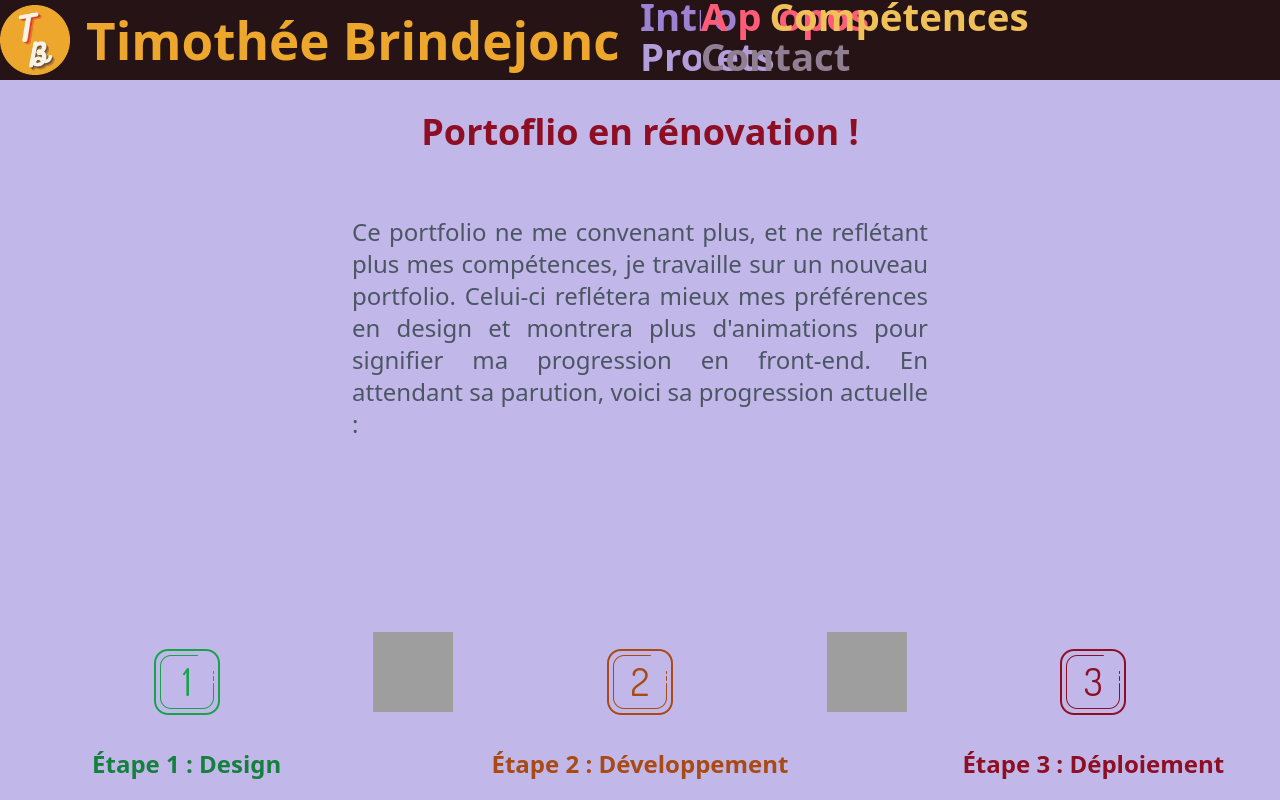
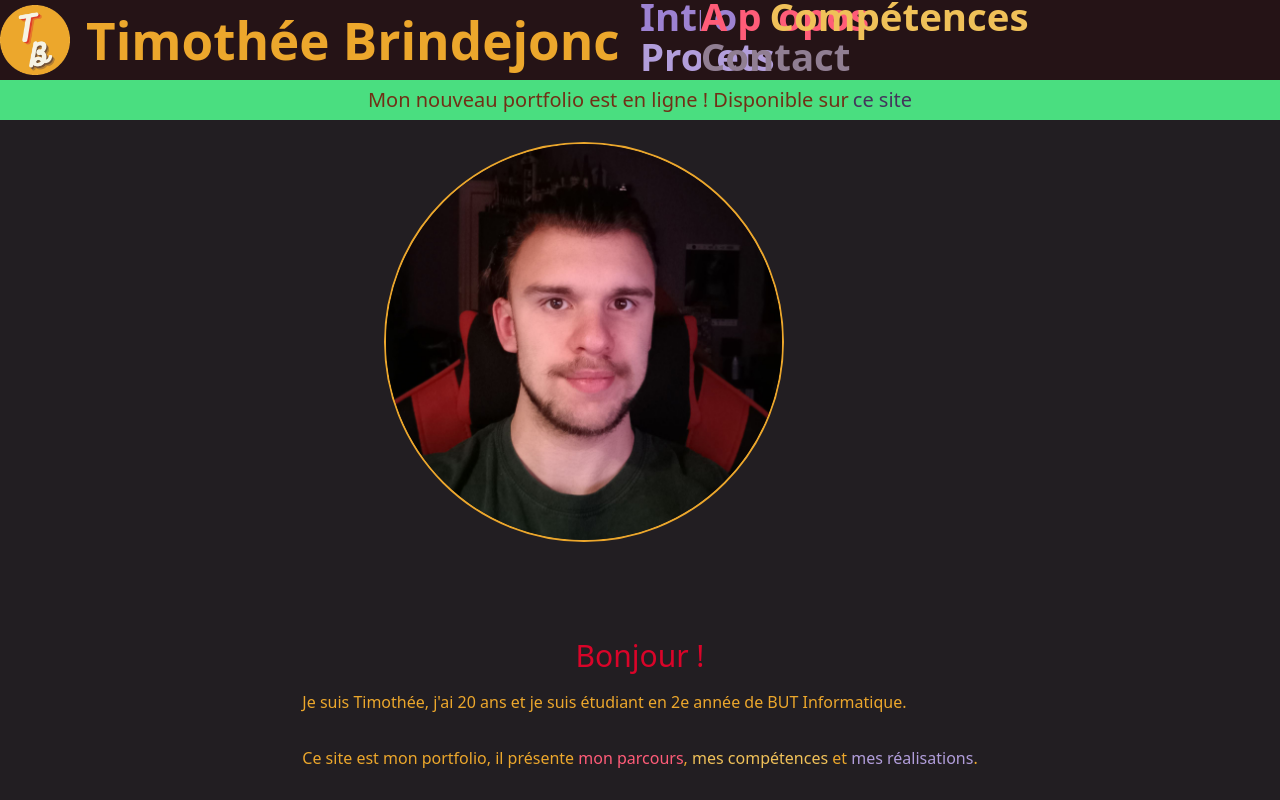
Before and after one commit to Timeuh/Portfolio-V1, a React (Vite) app: page / in a window 1280 px wide. Shown: the top 800 px of the page. Built offline with nearby package versions, Linux system fonts and the light colour scheme; grey boxes are pictures that could not be loaded.

Commit message:
feat : use new portfolio header link

```diff
--- a/src/App.jsx
+++ b/src/App.jsx
@@ -4,14 +4,14 @@ import About from "./components/About.jsx";
 import Skills from "./components/Skills.jsx";
 import Projects from "./components/Projects.jsx";
 import Contact from "./components/Contact.jsx";
-import {PortfolioProgress} from "./components/PortfolioProgress.jsx";
+import {NewPortfolioHeader} from "./components/NewPortfolioHeader.jsx";
 
 function App() {
 
     return (
         <>
             <Navbar/>
-            <PortfolioProgress/>
+            <NewPortfolioHeader />
             <Intro/>
             <About/>
             <Skills/>
```
